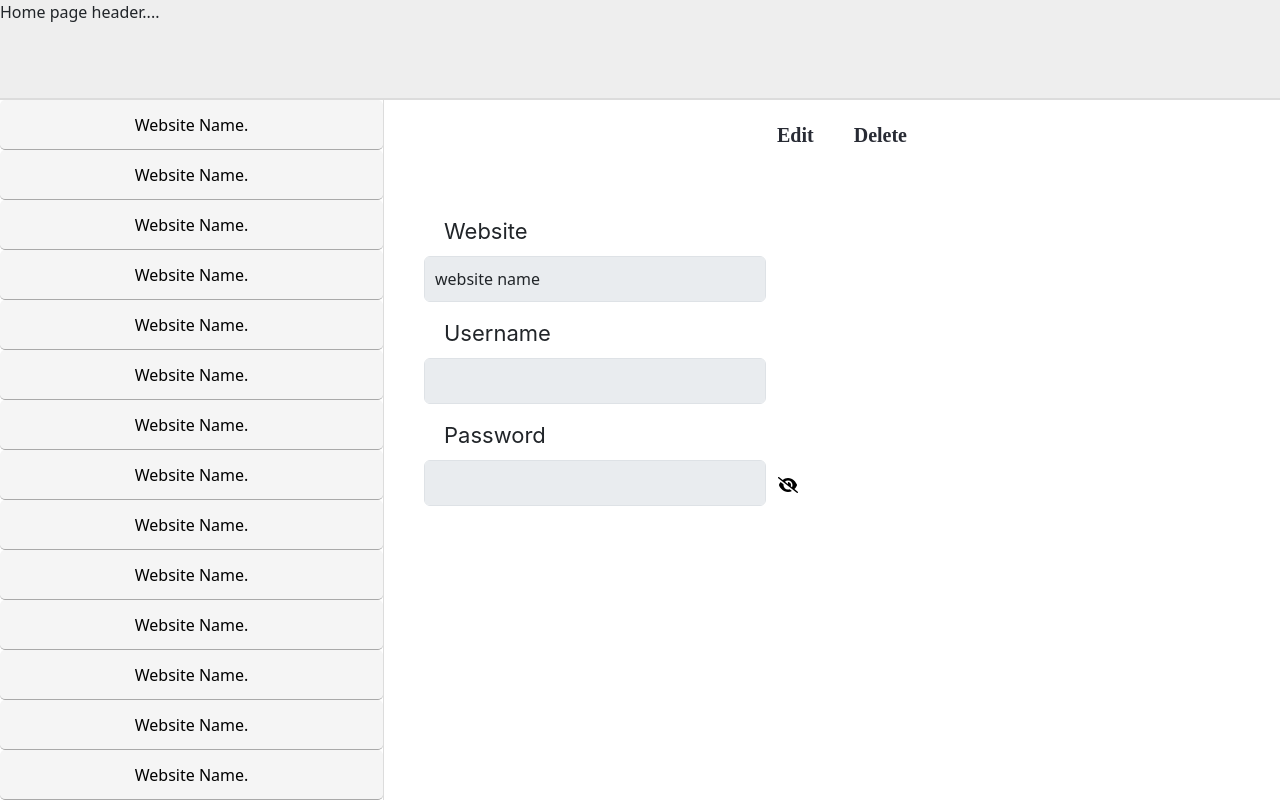
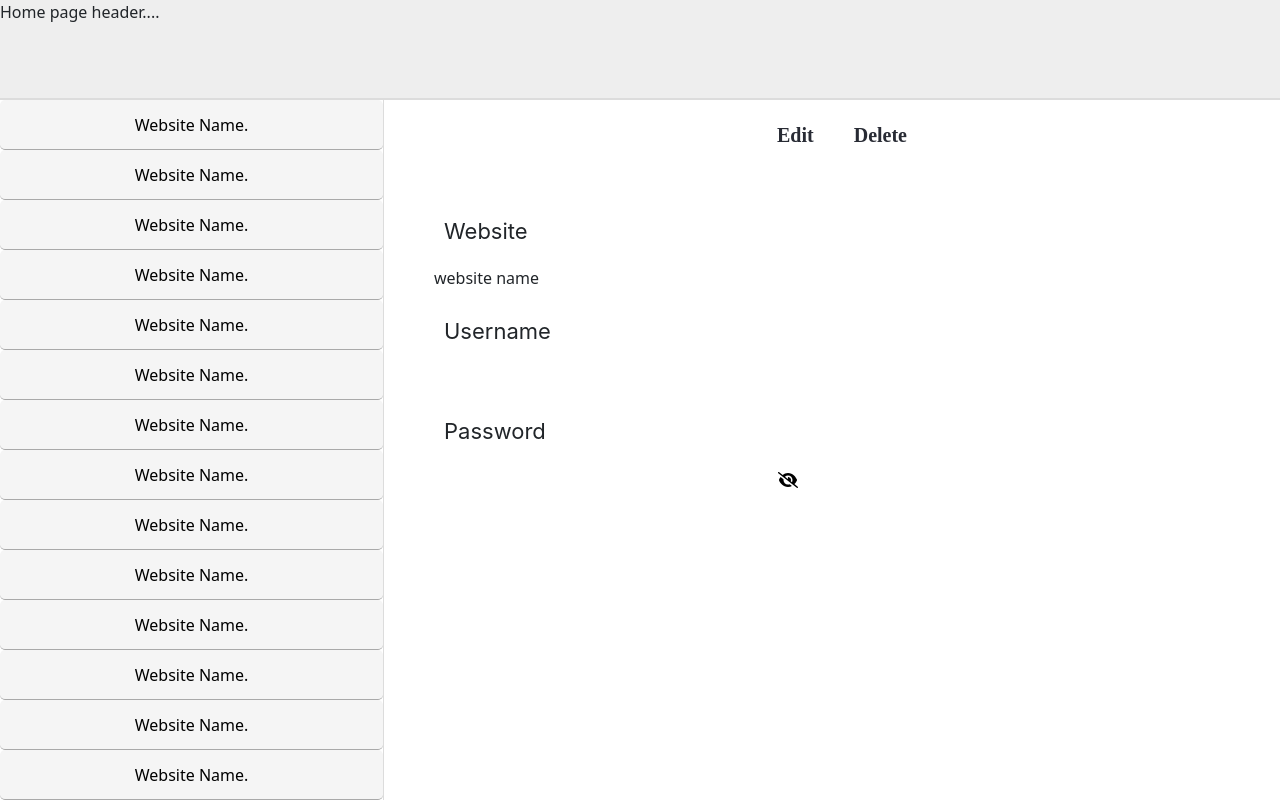
Before and after one commit to Bree-codes/PasswordManager, a React (Create React App) app in the folder passwordmanager/: page /home/view/passwords in a window 1280 px wide. Shown: the top 800 px of the page. Built offline with nearby package versions, Linux system fonts and the light colour scheme; sample sign-in values are in the browser's storage.

Commit message:
Commit message >>>>> editable section styling and changing <<<<<

```diff
--- a/passwordmanager/src/Pages/Components/PasswordView.jsx
+++ b/passwordmanager/src/Pages/Components/PasswordView.jsx
@@ -1,4 +1,4 @@
-import {Button, Col, Form, Image} from "react-bootstrap";
+import {Button, Form, Image} from "react-bootstrap";
 import "./../styling/HomePage.css"
 import eyeSlash from "./../pics/eye-slash-solid.svg"
 import eye from "./../pics/eye-solid.svg"
@@ -8,6 +8,8 @@ const PasswordView = ({websiteName, username, password, setUsername, setPassword
     const [see, setSee] = useState(false);
     const [passwordType, setPasswordType] = useState("");
     const [doEdit, setDoEdit] = useState(true);
+    const [editUsername, setEditUsername] = useState("Username");
+    const [editPassword, setEditPassword] = useState("Password");
 
 
     useEffect(() => {
@@ -17,6 +19,16 @@ const PasswordView = ({websiteName, username, password, setUsername, setPassword
             setPasswordType("text")
         }
     }, [see]);
+
+    useEffect(() => {
+        if(!doEdit){
+            setEditUsername("Username-edit");
+            setEditPassword("Password-edit");
+        }else {
+            setEditUsername("Username");
+            setEditPassword("Password");
+        }
+    }, [doEdit]);
 
 
     return (<div className={"password-view"}>
@@ -33,15 +45,15 @@ const PasswordView = ({websiteName, username, password, setUsername, setPassword
 
                     <Form.Group>
                         <Form.Label className={"username"} htmlFor={"Username"}>Username</Form.Label>
-                        <Form.Control id="Username" type={"text"} disabled={doEdit} value={username}
-                        onChange={(e) => setUsername(e.target.value)}/>
+                        <Form.Control id={editUsername} type={"text"} disabled={doEdit} value={username}
+                        onChange={(e) => setUsername(e.target.value)} />
                     </Form.Group>
 
                     <Form.Group>
                         <Form.Label className={"password"} htmlFor={"Password"}>Password</Form.Label>
                         <div id={"password-view"}>
 
-                            <Form.Control id="Password"  type={passwordType} disabled={doEdit} value={password}
+                            <Form.Control id={editPassword}  type={passwordType} disabled={doEdit} value={password}
                             onChange={(e) => setPassword(e.target.value)} />
 
                             {see ? <Button onClick={() => setSee(false)}
--- a/passwordmanager/src/Pages/styling/HomePage.css
+++ b/passwordmanager/src/Pages/styling/HomePage.css
@@ -57,12 +57,21 @@
 #Password, #Username, #website-name {
     width: 40%;
     padding: 10px;
+    border: none;
+    background-color: white;
 }
 
+#Username-edit, #Password-edit {
+    width: 40%;
+    padding: 10px;
+    border: #272a34 solid 2px;
+    background-color: rgba(192, 192, 196, 0.5);
+}
 
-#password-view {
+#password-view  {
     display: flex;
 }
+
 
 .details-view-form {
    margin-left: 40px;
```
